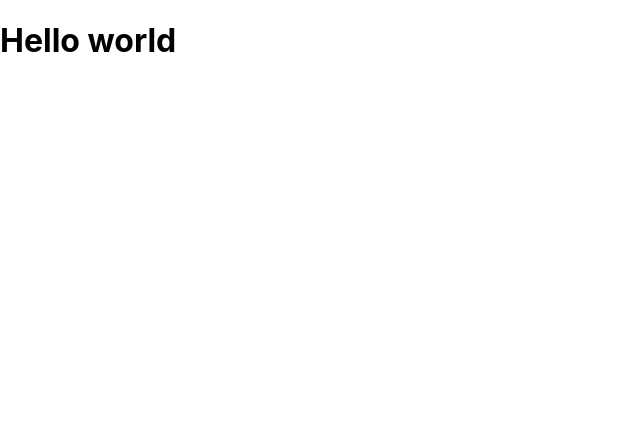
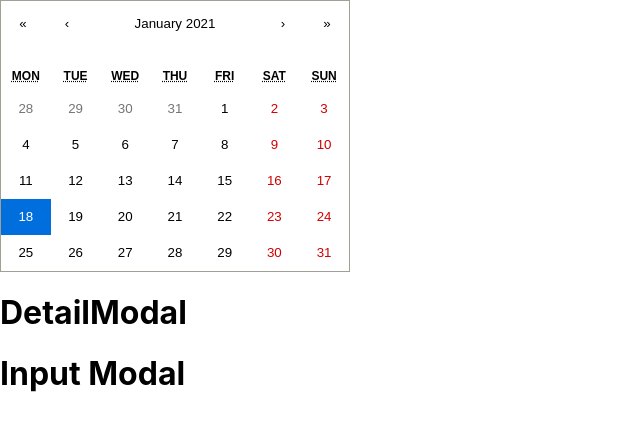
Before and after one commit to paulschnetzer/sport-calendar, a React (Create React App) app in the folder client/: page / in a window 1280 px wide. Shown: the top 430 px of the page, without its empty margins (0-640 px from the left). Built offline with nearby package versions, Linux system fonts and the light colour scheme.

Commit message:
Implemented the react-calendar Libary

```diff
--- a/client/package.json
+++ b/client/package.json
@@ -3,10 +3,13 @@
   "version": "0.1.0",
   "private": true,
   "dependencies": {
+    "@emotion/react": "^11.1.4",
     "@testing-library/jest-dom": "^5.11.4",
     "@testing-library/react": "^11.1.0",
     "@testing-library/user-event": "^12.1.10",
+    "moment": "^2.29.1",
     "react": "^17.0.1",
+    "react-calendar": "^3.3.0",
     "react-dom": "^17.0.1",
     "react-scripts": "4.0.1",
     "web-vitals": "^0.2.4"
--- a/client/src/App.js
+++ b/client/src/App.js
@@ -1,7 +1,12 @@
+import Calendar from './components/Calendar';
+import InputModal from './components/InputModal';
+import DetailModal from './components/DetailModal';
 function App() {
   return (
-    <div className="App">
-      <h1>Hello world</h1>
+    <div>
+      <Calendar />
+      <DetailModal />
+      <InputModal />
     </div>
   );
 }
--- a/client/src/components/Calendar.jsx
+++ b/client/src/components/Calendar.jsx
@@ -0,0 +1,18 @@
+import React, { useState } from 'react';
+import { Calendar as CalendarLibary } from 'react-calendar';
+import 'react-calendar/dist/Calendar.css';
+
+export default function Calendar() {
+  const [date, setDate] = useState(new Date());
+
+  const handleOnChange = (date) => {
+    setDate(date);
+  };
+  console.log(date);
+
+  return (
+    <div>
+      <CalendarLibary onChange={handleOnChange} value={date} />
+    </div>
+  );
+}
--- a/client/src/components/DetailModal.jsx
+++ b/client/src/components/DetailModal.jsx
@@ -0,0 +1,9 @@
+import React from 'react';
+
+export default function DetailModal() {
+  return (
+    <div>
+      <h1>DetailModal</h1>
+    </div>
+  );
+}
--- a/client/src/components/InputModal.jsx
+++ b/client/src/components/InputModal.jsx
@@ -0,0 +1,9 @@
+import React from 'react';
+
+export default function InputModal() {
+  return (
+    <div>
+      <h1>Input Modal</h1>
+    </div>
+  );
+}
```
Also changed, not shown: 2 other files (tests, documents, lock files or other folders).
